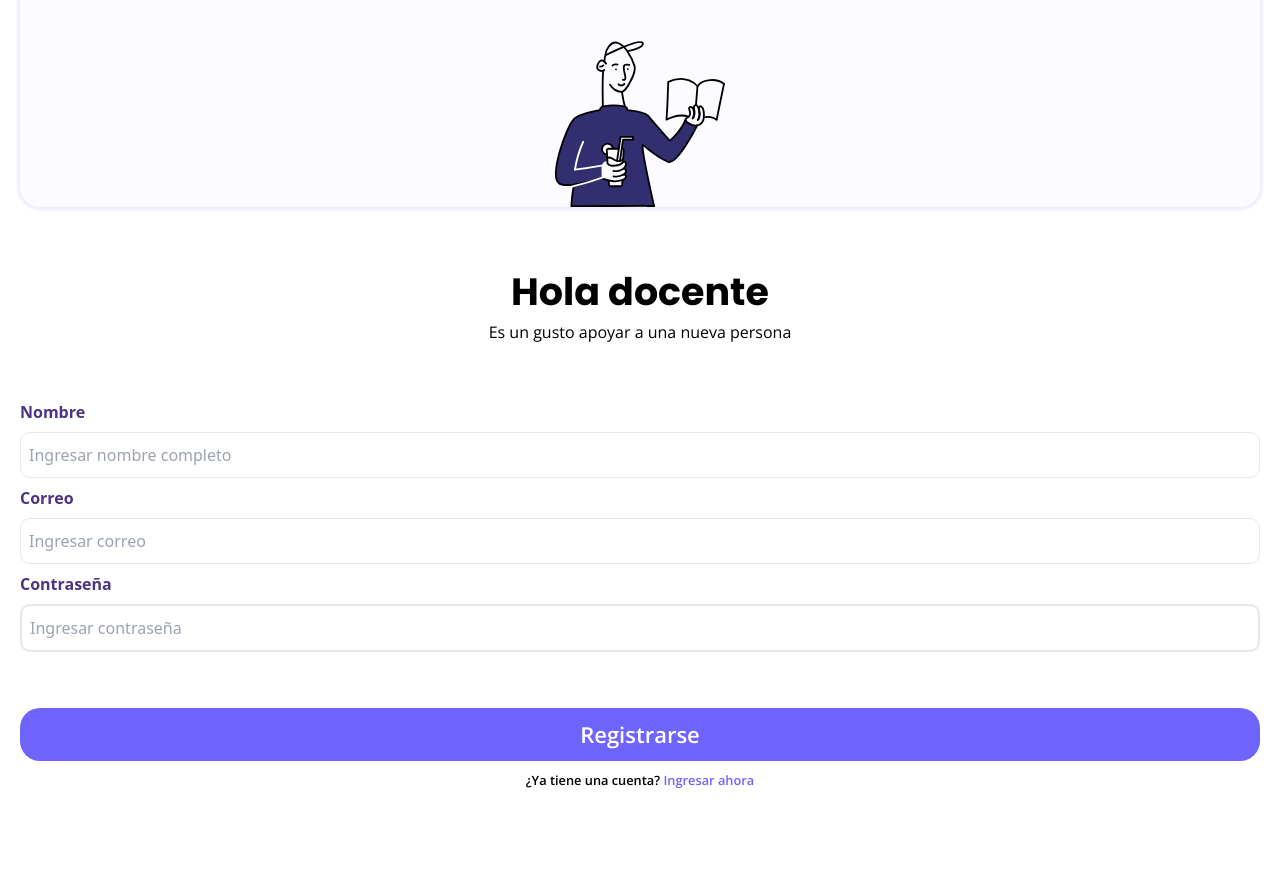
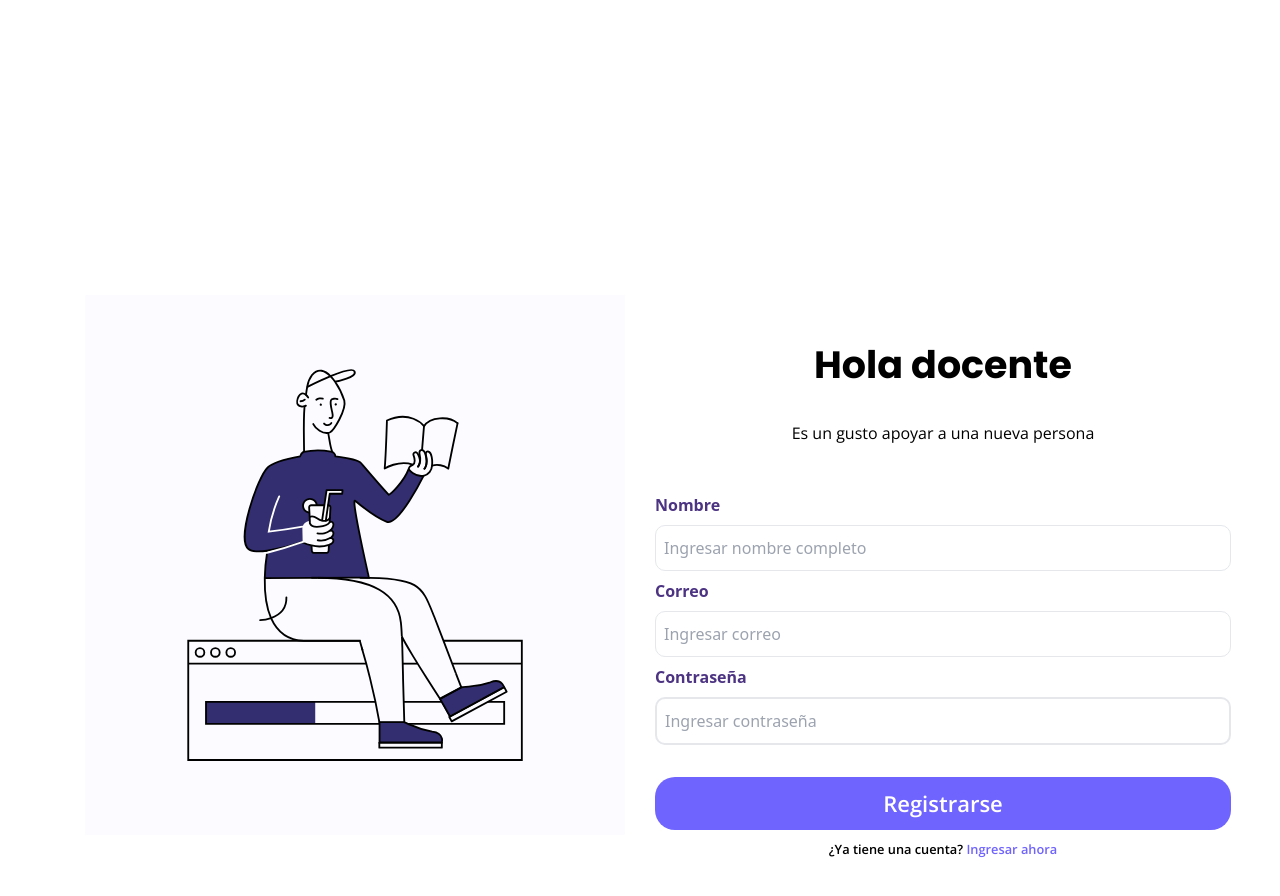
Before and after one commit to Rafterminador/atenea-cliente, a React (Create React App) app: page /registro/usuario in a window 1280 px wide. Shown: the top 896 px of the page. Before the commit the page ends 800 px from the top, so only its background shows below. Built offline with nearby package versions, Linux system fonts and the light colour scheme; the HTML template or start-up script is replaced by a standard one.

Commit message:
version desktop registro

```diff
--- a/src/pages/RegistroUsuario.jsx
+++ b/src/pages/RegistroUsuario.jsx
@@ -1,5 +1,6 @@
 import React, { useState } from "react";
 import ImageRegistro from "../assets/images/register.svg";
+import ImageRegistrod from "../assets/images/register-desktop.svg";
 
 const RegistroUsuario = () => {
   const [username, setUsername] = useState("");
@@ -24,19 +25,23 @@ const RegistroUsuario = () => {
   }
 
   return (
-    <div className="mx-5 contenedor flex flex-col justify-between">
-      <div className="bg-[#FCFBFF] bordeblur flex flex-col items-center">
+    <div className="mx-5 h-full contenedor flex flex-col justify-between text-center items-center md:grid md:grid-cols-2 md:gap-[30px] md:p-0 md:py-10">
+      <div className="bg-[#FCFBFF] bordeblur flex flex-col items-center md:hidden">
         <img src={ImageRegistro} alt="Registros" />
       </div>
 
-      <div className="flex flex-col text-center">
-        <h1>Hola docente</h1>
+      <div className="bg-[#FCFBFF] bordeblurd items-center md:block hidden md:ml-[65px]">
+        <img src={ImageRegistrod} alt="Registrosd" />
+        </div>
+
+        <div className="md:my-[220px] md:w-[576px] md:mr-[1128px] md:my-[0px]">
+          <div className="flex flex-col text-center md:my-[48px]">
+            <h1 className="md:my-[28px]" >Hola docente</h1>
             <p>Es un gusto apoyar a una nueva persona</p>
           </div>
 
-      <div>
           <form onSubmit={handleSubmit}>
-          <div className="flex flex-col text gap-2 text-[#4D3483] font-semibold">
+            <div className="flex flex-col text gap-2 text-[#4D3483] font-semibold text-start">
               <label htmlFor="username">Nombre</label>
               <input
                 id="username"
@@ -69,11 +74,10 @@ const RegistroUsuario = () => {
               />
             </div>
           </form>
-      </div>
-      <div>
+
           <button
             type="submit"
-          className="mtext-center min-w-full bg-[#7064FF] text-white"
+            className="mtext-center min-w-full bg-[#7064FF] text-white mt-[32px]"
           >
             Registrarse
           </button>
@@ -82,6 +86,8 @@ const RegistroUsuario = () => {
             <span className="text-[#7064FF]">Ingresar ahora</span>
           </button>
         </div>
+
+      <div></div>
     </div>
   );
 };
```
Also changed, not shown: src/assets/images/register-desktop.svg (added). Lines whose indentation alone changed are shown as unchanged.
